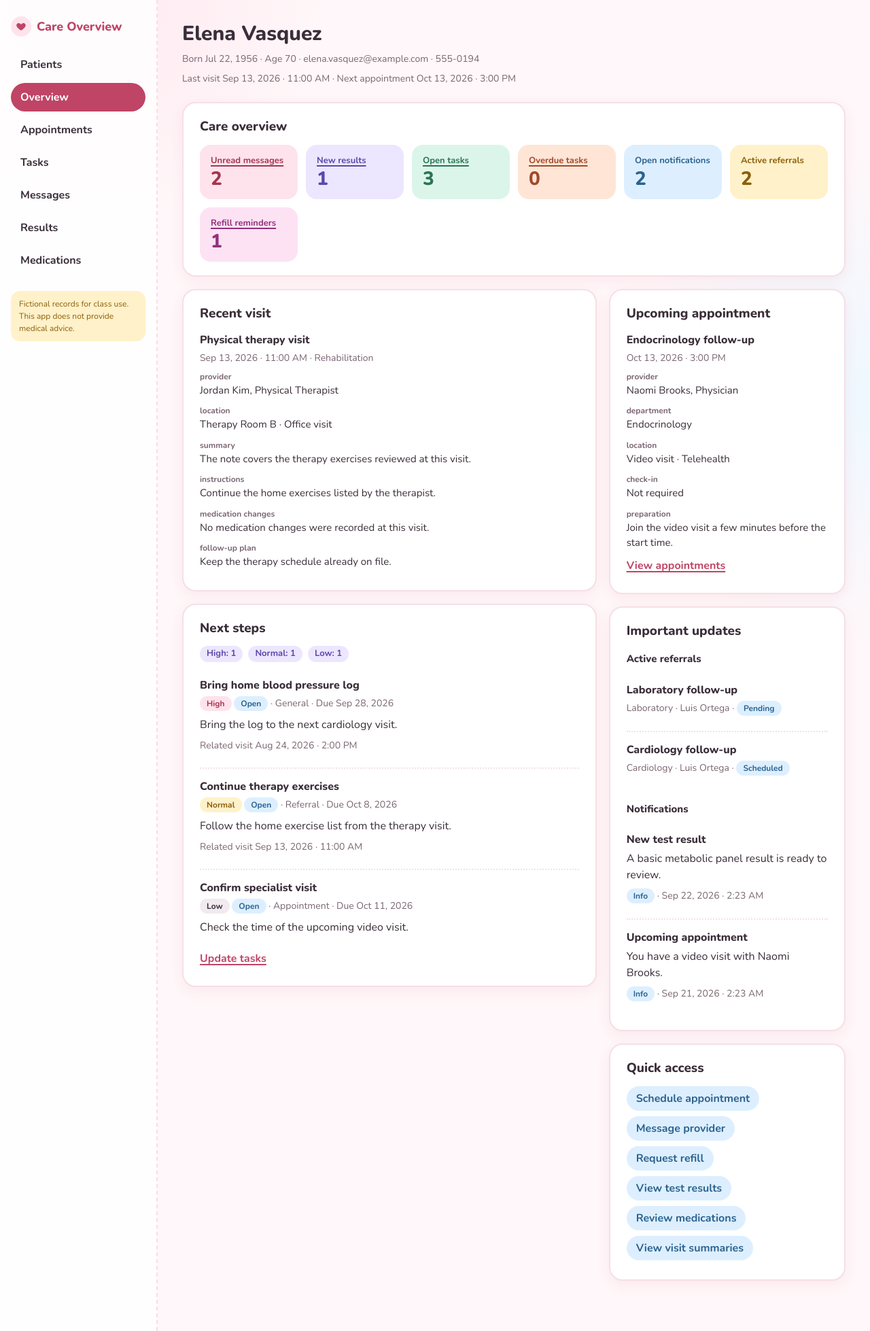
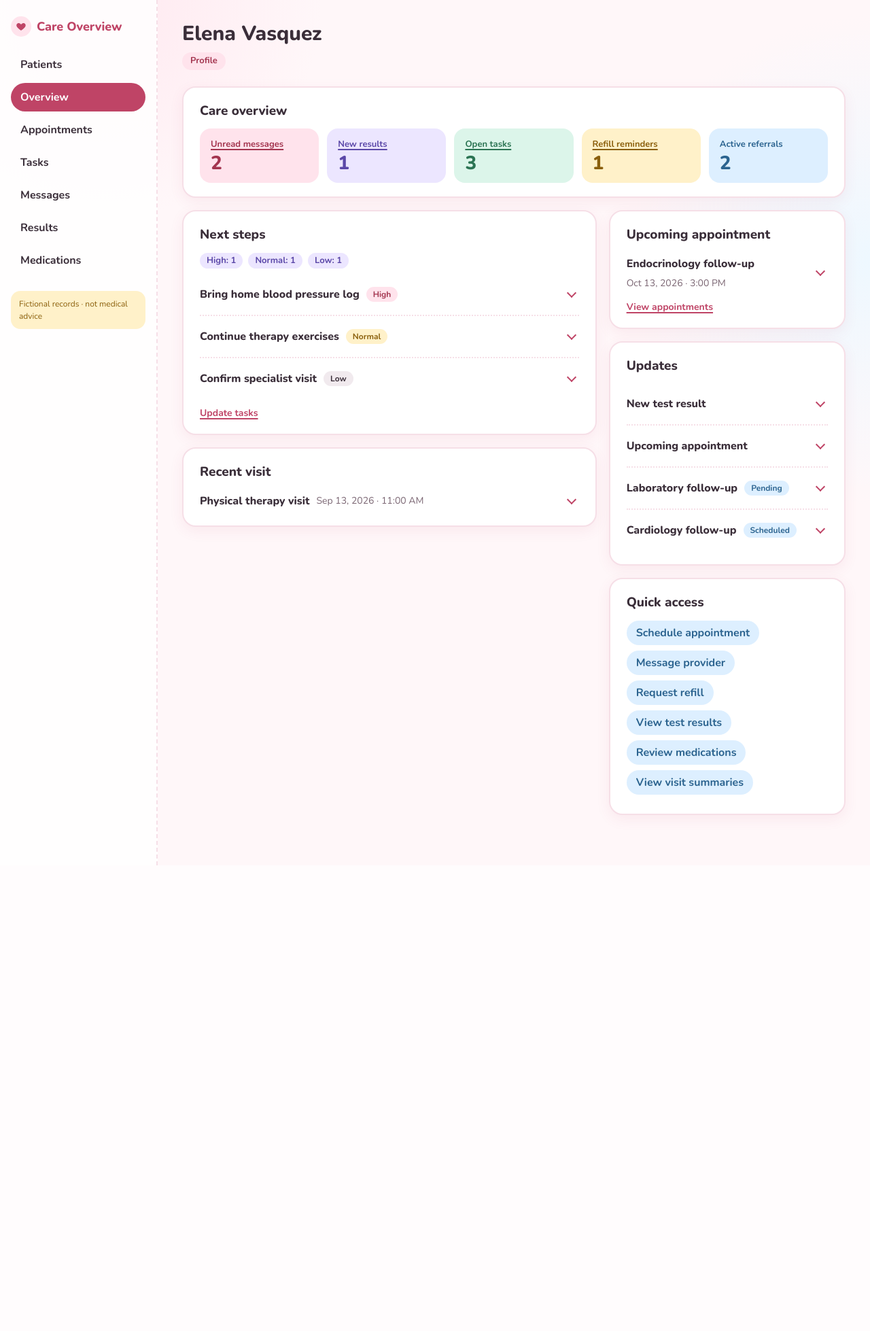
Before and after one commit to AdiSchoolGit/CS514, a Flask app: page /dashboard/3 in a window 1280 px wide. Shown: the whole page at 68% size. After the commit the page ends 1273 px from the top, so only its background shows below. Run offline with Flask 3, Linux system fonts and the light colour scheme; data comes from the database, SQL or seed files in the repository; parts of the project's set-up code (start-up, migrations or seed data) failed here and were passed over.

Commit message:
Collapse record details behind expandable toggles

```diff
--- a/static/styles.css
+++ b/static/styles.css
@@ -219,12 +219,11 @@ p {
   transform: translateY(-3px) rotate(-1deg);
 }
 
-.counts div:nth-child(7n + 2) { background: var(--lavender); color: var(--lavender-ink); }
-.counts div:nth-child(7n + 3) { background: var(--mint); color: var(--mint-ink); }
-.counts div:nth-child(7n + 4) { background: var(--peach); color: var(--peach-ink); }
-.counts div:nth-child(7n + 5) { background: var(--sky); color: var(--sky-ink); }
-.counts div:nth-child(7n + 6) { background: var(--butter); color: var(--butter-ink); }
-.counts div:nth-child(7n + 7) { background: #fde2f4; color: #93307a; }
+.counts .tile-lavender { background: var(--lavender); color: var(--lavender-ink); }
+.counts .tile-mint { background: var(--mint); color: var(--mint-ink); }
+.counts .tile-peach { background: var(--peach); color: var(--peach-ink); }
+.counts .tile-sky { background: var(--sky); color: var(--sky-ink); }
+.counts .tile-butter { background: var(--butter); color: var(--butter-ink); }
 
 .counts dt {
   font-size: 13px;
@@ -361,6 +360,104 @@ p {
   font-weight: 700;
   border-radius: 999px;
   padding: 2px 10px;
+}
+
+details.item > summary,
+details.more > summary,
+details.add-form > summary {
+  list-style: none;
+  cursor: pointer;
+}
+
+details > summary::-webkit-details-marker {
+  display: none;
+}
+
+details.item > summary {
+  display: flex;
+  flex-wrap: wrap;
+  align-items: center;
+  gap: 6px 10px;
+  padding: 4px 28px 4px 0;
+  position: relative;
+  border-radius: 12px;
+}
+
+details.item > summary .record-title {
+  margin: 0;
+}
+
+details.item > summary::after,
+details.add-form > summary::after {
+  content: "";
+  position: absolute;
+  right: 6px;
+  top: 50%;
+  width: 8px;
+  height: 8px;
+  border-right: 2.5px solid var(--pink);
+  border-bottom: 2.5px solid var(--pink);
+  transform: translateY(-70%) rotate(45deg);
+  transition: transform 0.2s;
+}
+
+details[open].item > summary::after,
+details[open].add-form > summary::after {
+  transform: translateY(-30%) rotate(-135deg);
+}
+
+details.item > summary:hover .record-title {
+  color: var(--pink);
+}
+
+details.item[open] > :not(summary) {
+  animation: drop 0.2s ease-out;
+}
+
+details.item > p:first-of-type,
+details.item > dl {
+  margin-top: 8px;
+}
+
+@keyframes drop {
+  from { opacity: 0; transform: translateY(-4px); }
+  to { opacity: 1; transform: none; }
+}
+
+details.more {
+  display: inline-block;
+}
+
+details.more > summary {
+  display: inline-block;
+  background: var(--pink-soft);
+  color: var(--rose-ink);
+  font-size: 13px;
+  font-weight: 700;
+  padding: 3px 12px;
+  border-radius: 999px;
+}
+
+details.more[open] > summary {
+  margin-bottom: 8px;
+}
+
+details.add-form > summary {
+  position: relative;
+}
+
+details.add-form > summary h2 {
+  margin: 0;
+  color: var(--pink);
+}
+
+details.add-form[open] > summary h2 {
+  margin-bottom: 14px;
+}
+
+.card-link {
+  margin: 10px 0 0;
+  font-size: 14px;
 }
 
 .link-list li {
--- a/templates/base.html
+++ b/templates/base.html
@@ -39,7 +39,7 @@
         </li>
         {% endif %}
       </ul>
-      <p class="nav-note">Fictional records for class use. This app does not provide medical advice.</p>
+      <p class="nav-note">Fictional records · not medical advice</p>
     </nav>
     <main id="main" class="content">
       {% with messages = get_flashed_messages(with_categories=true) %}
--- a/templates/dashboard.html
+++ b/templates/dashboard.html
@@ -3,118 +3,88 @@
 {% block content %}
 <header class="page-header">
   <h1>{{ patient.name }}</h1>
-  <p class="meta">Born {{ patient.dob|when }} · Age {{ patient.age }} · {{ patient.email }} · {{ patient.phone }}</p>
-  <p class="meta">
-    {% if overview.last_visit_at %}Last visit {{ overview.last_visit_at|when }}{% else %}No completed visit{% endif %}
-    ·
-    {% if overview.next_appointment_at %}Next appointment {{ overview.next_appointment_at|when }}{% else %}No upcoming appointment{% endif %}
-  </p>
+  <details class="more">
+    <summary>Profile</summary>
+    <p class="meta">Born {{ patient.dob|when }} · Age {{ patient.age }} · {{ patient.email }} · {{ patient.phone }}</p>
+    <p class="meta">{% if overview.last_visit_at %}Last visit {{ overview.last_visit_at|when }}{% else %}No completed visit{% endif %}</p>
+  </details>
 </header>
 
 <section class="card" aria-labelledby="overview-heading">
   <h2 id="overview-heading">Care overview</h2>
-  {% if overview.open_task_count == 0 and overview.unread_message_count == 0 and overview.new_result_count == 0 and overview.overdue_task_count == 0 %}
-  <p>Nothing needs attention right now.</p>
+  {% set counts = [
+    ('Unread messages', overview.unread_message_count, url_for('messages', patient_id=patient.id), 'pink'),
+    ('New results', overview.new_result_count, url_for('results', patient_id=patient.id), 'lavender'),
+    ('Open tasks', overview.open_task_count, url_for('tasks', patient_id=patient.id), 'mint'),
+    ('Overdue tasks', overview.overdue_task_count, url_for('tasks', patient_id=patient.id), 'peach'),
+    ('Refill reminders', overview.refill_due_count, url_for('medications', patient_id=patient.id), 'butter'),
+    ('Active referrals', overview.active_referral_count, None, 'sky'),
+  ] %}
+  {% set shown = counts | selectattr(1) | list %}
+  {% if shown %}
+  <dl class="counts">
+    {% for label, value, link, color in shown %}
+    <div class="tile tile-{{ color }}">
+      <dt>{% if link %}<a href="{{ link }}">{{ label }}</a>{% else %}{{ label }}{% endif %}</dt>
+      <dd>{{ value }}</dd>
+    </div>
+    {% endfor %}
+  </dl>
+  {% else %}
+  <p class="empty">Nothing needs attention right now.</p>
   {% endif %}
-  <dl class="counts">
-    <div>
-      <dt><a href="{{ url_for('messages', patient_id=patient.id) }}">Unread messages</a></dt>
-      <dd>{{ overview.unread_message_count }}</dd>
-    </div>
-    <div>
-      <dt><a href="{{ url_for('results', patient_id=patient.id) }}">New results</a></dt>
-      <dd>{{ overview.new_result_count }}</dd>
-    </div>
-    <div>
-      <dt><a href="{{ url_for('tasks', patient_id=patient.id) }}">Open tasks</a></dt>
-      <dd>{{ overview.open_task_count }}</dd>
-    </div>
-    <div>
-      <dt><a href="{{ url_for('tasks', patient_id=patient.id) }}">Overdue tasks</a></dt>
-      <dd>{{ overview.overdue_task_count }}</dd>
-    </div>
-    <div>
-      <dt>Open notifications</dt>
-      <dd>{{ overview.open_notification_count }}</dd>
-    </div>
-    <div>
-      <dt>Active referrals</dt>
-      <dd>{{ overview.active_referral_count }}</dd>
-    </div>
-    <div>
-      <dt><a href="{{ url_for('medications', patient_id=patient.id) }}">Refill reminders</a></dt>
-      <dd>{{ overview.refill_due_count }}</dd>
-    </div>
-  </dl>
 </section>
 
 <div class="dashboard-grid">
   <div>
-    <section class="card" id="recent-visit" aria-labelledby="visit-heading">
-      <h2 id="visit-heading">Recent visit</h2>
-      {% if recent_visit %}
-      <p class="record-title">{{ recent_visit.visit_reason }}</p>
-      <p class="meta">{{ recent_visit.starts_at|when }} · {{ recent_visit.department_name }}</p>
-      <dl class="facts">
-        <div>
-          <dt>Provider</dt>
-          <dd>{{ recent_visit.provider_name }}, {{ recent_visit.provider_role }}</dd>
-        </div>
-        <div>
-          <dt>Location</dt>
-          <dd>{{ recent_visit.location }} · {{ recent_visit.visit_type|visit_label }}</dd>
-        </div>
-        <div>
-          <dt>Summary</dt>
-          <dd>{{ recent_visit.summary }}</dd>
-        </div>
-        <div>
-          <dt>Instructions</dt>
-          <dd>{{ recent_visit.instructions }}</dd>
-        </div>
-        <div>
-          <dt>Medication changes</dt>
-          <dd>{{ recent_visit.medication_changes }}</dd>
-        </div>
-        <div>
-          <dt>Follow-up plan</dt>
-          <dd>{{ recent_visit.follow_up_plan }}</dd>
-        </div>
-      </dl>
-      {% else %}
-      <p class="empty">No completed visit is on file.</p>
-      {% endif %}
-    </section>
-
     <section class="card" aria-labelledby="steps-heading">
       <h2 id="steps-heading">Next steps</h2>
       {% if priorities %}
       <ul class="priority-list">
-        {% for row in priorities %}
-        <li>{{ row.priority|label }}: {{ row.task_count }}</li>
-        {% endfor %}
+        {% for row in priorities %}<li>{{ row.priority|label }}: {{ row.task_count }}</li>{% endfor %}
       </ul>
       {% endif %}
       {% if tasks %}
       <ul class="records">
         {% for task in tasks %}
         <li class="record">
-          <p class="record-title">{{ task.title }}</p>
-          <p class="meta">
-            <span class="badge badge-{{ task.priority }}">{{ task.priority|label }}</span>
-            <span class="badge badge-{{ task.status }}">{{ task.status|label }}</span>
-            {% if task.is_overdue %}<span class="badge badge-overdue">Overdue</span>{% endif %}
-            · {{ task.task_type|label }}
-            · Due {{ task.due_at|when }}
-          </p>
-          {% if task.details %}<p>{{ task.details }}</p>{% endif %}
-          {% if task.visit_at %}<p class="meta">Related visit {{ task.visit_at|when }}</p>{% endif %}
+          <details class="item">
+            <summary>
+              <span class="record-title">{{ task.title }}</span>
+              {% if task.is_overdue %}<span class="badge badge-overdue">Overdue</span>
+              {% else %}<span class="badge badge-{{ task.priority }}">{{ task.priority|label }}</span>{% endif %}
+            </summary>
+            <p class="meta">{{ task.task_type|label }} · Due {{ task.due_at|when }}{% if task.visit_at %} · Related visit {{ task.visit_at|when }}{% endif %}</p>
+            {% if task.details %}<p>{{ task.details }}</p>{% endif %}
+          </details>
         </li>
         {% endfor %}
       </ul>
-      <p><a href="{{ url_for('tasks', patient_id=patient.id) }}">Update tasks</a></p>
+      <p class="card-link"><a href="{{ url_for('tasks', patient_id=patient.id) }}">Update tasks</a></p>
       {% else %}
       <p class="empty">No open tasks.</p>
+      {% endif %}
+    </section>
+
+    <section class="card" id="recent-visit" aria-labelledby="visit-heading">
+      <h2 id="visit-heading">Recent visit</h2>
+      {% if recent_visit %}
+      <details class="item">
+        <summary>
+          <span class="record-title">{{ recent_visit.visit_reason }}</span>
+          <span class="meta">{{ recent_visit.starts_at|when }}</span>
+        </summary>
+        <dl class="facts">
+          <div><dt>Provider</dt><dd>{{ recent_visit.provider_name }}, {{ recent_visit.provider_role }} · {{ recent_visit.department_name }}</dd></div>
+          <div><dt>Location</dt><dd>{{ recent_visit.location }} · {{ recent_visit.visit_type|visit_label }}</dd></div>
+          <div><dt>Summary</dt><dd>{{ recent_visit.summary }}</dd></div>
+          <div><dt>Instructions</dt><dd>{{ recent_visit.instructions }}</dd></div>
+          <div><dt>Medication changes</dt><dd>{{ recent_visit.medication_changes }}</dd></div>
+          <div><dt>Follow-up plan</dt><dd>{{ recent_visit.follow_up_plan }}</dd></div>
+        </dl>
+      </details>
+      {% else %}
+      <p class="empty">No completed visit is on file.</p>
       {% endif %}
     </section>
   </div>
@@ -123,67 +93,52 @@
     <section class="card" aria-labelledby="upcoming-heading">
       <h2 id="upcoming-heading">Upcoming appointment</h2>
       {% if upcoming %}
-      <p class="record-title">{{ upcoming.reason }}</p>
-      <p class="meta">{{ upcoming.starts_at|when }}</p>
-      <dl class="facts">
-        <div>
-          <dt>Provider</dt>
-          <dd>{{ upcoming.provider_name }}, {{ upcoming.provider_role }}</dd>
-        </div>
-        <div>
-          <dt>Department</dt>
-          <dd>{{ upcoming.department_name }}</dd>
-        </div>
-        <div>
-          <dt>Location</dt>
-          <dd>{{ upcoming.location }} · {{ upcoming.visit_type|visit_label }}</dd>
-        </div>
-        <div>
-          <dt>Check-in</dt>
-          <dd>{{ upcoming.check_in_status|label }}</dd>
-        </div>
-        {% if upcoming.prep_notes %}
-        <div>
-          <dt>Preparation</dt>
-          <dd>{{ upcoming.prep_notes }}</dd>
-        </div>
-        {% endif %}
-      </dl>
-      <p><a href="{{ url_for('appointments', patient_id=patient.id) }}">View appointments</a></p>
+      <details class="item">
+        <summary>
+          <span class="record-title">{{ upcoming.reason }}</span>
+          <span class="meta">{{ upcoming.starts_at|when }}</span>
+        </summary>
+        <dl class="facts">
+          <div><dt>Provider</dt><dd>{{ upcoming.provider_name }}, {{ upcoming.provider_role }} · {{ upcoming.department_name }}</dd></div>
+          <div><dt>Location</dt><dd>{{ upcoming.location }} · {{ upcoming.visit_type|visit_label }}</dd></div>
+          <div><dt>Check-in</dt><dd>{{ upcoming.check_in_status|label }}</dd></div>
+          {% if upcoming.prep_notes %}<div><dt>Preparation</dt><dd>{{ upcoming.prep_notes }}</dd></div>{% endif %}
+        </dl>
+      </details>
+      <p class="card-link"><a href="{{ url_for('appointments', patient_id=patient.id) }}">View appointments</a></p>
       {% else %}
       <p class="empty">No upcoming appointment.</p>
-      <p><a href="{{ url_for('appointments', patient_id=patient.id) }}">Add an appointment</a></p>
+      <p class="card-link"><a href="{{ url_for('appointments', patient_id=patient.id) }}">Add an appointment</a></p>
       {% endif %}
     </section>
 
     <section class="card" aria-labelledby="updates-heading">
-      <h2 id="updates-heading">Important updates</h2>
-      {% if referrals %}
-      <h3>Active referrals</h3>
+      <h2 id="updates-heading">Updates</h2>
+      {% if notifications or referrals %}
       <ul class="records">
+        {% for note in notifications %}
+        <li class="record">
+          <details class="item">
+            <summary><span class="record-title">{{ note.title }}</span></summary>
+            <p>{{ note.body }}</p>
+            <p class="meta">{{ note.created_at|when }}</p>
+          </details>
+        </li>
+        {% endfor %}
         {% for referral in referrals %}
         <li class="record">
-          <p class="record-title">{{ referral.reason }}</p>
-          <p class="meta">{{ referral.department_name }} · {{ referral.provider_name }} · <span class="badge badge-{{ referral.status }}">{{ referral.status|label }}</span></p>
+          <details class="item">
+            <summary>
+              <span class="record-title">{{ referral.reason }}</span>
+              <span class="badge badge-{{ referral.status }}">{{ referral.status|label }}</span>
+            </summary>
+            <p class="meta">Referral · {{ referral.department_name }} · {{ referral.provider_name }}</p>
+          </details>
         </li>
         {% endfor %}
       </ul>
       {% else %}
-      <p class="empty">No active referrals.</p>
-      {% endif %}
-      {% if notifications %}
-      <h3>Notifications</h3>
-      <ul class="records">
-        {% for note in notifications %}
-        <li class="record">
-          <p class="record-title">{{ note.title }}</p>
-          <p>{{ note.body }}</p>
-          <p class="meta"><span class="badge badge-{{ note.severity }}">{{ note.severity|label }}</span> · {{ note.created_at|when }}</p>
-        </li>
-        {% endfor %}
-      </ul>
-      {% else %}
-      <p class="empty">No open notifications.</p>
+      <p class="empty">No new updates.</p>
       {% endif %}
     </section>
 
--- a/templates/patients.html
+++ b/templates/patients.html
@@ -2,7 +2,6 @@
 {% block title %}Patients · Care Overview{% endblock %}
 {% block content %}
 <h1>Choose a patient</h1>
-<p class="intro">Open a fictional chart to see the care overview.</p>
 <ul class="patient-list">
   {% for patient in patients %}
   <li class="patient-row">
@@ -10,7 +9,6 @@
     <span class="avatar" aria-hidden="true">{{ patient.name.split()|map("first")|join }}</span>
     <div>
       <h2>{{ patient.name }}</h2>
-      <p class="meta">Born {{ patient.dob|when }} · Age {{ patient.age }}</p>
       <p class="meta">
         {% if patient.next_appointment_at %}
         Next appointment {{ patient.next_appointment_at|when }}
```
Also changed, not shown: templates/appointments.html (+13 -12 lines), templates/medications.html (+9 -9 lines), templates/messages.html (+9 -8 lines), templates/results.html (+10 -10 lines), templates/tasks.html (+14 -14 lines).
